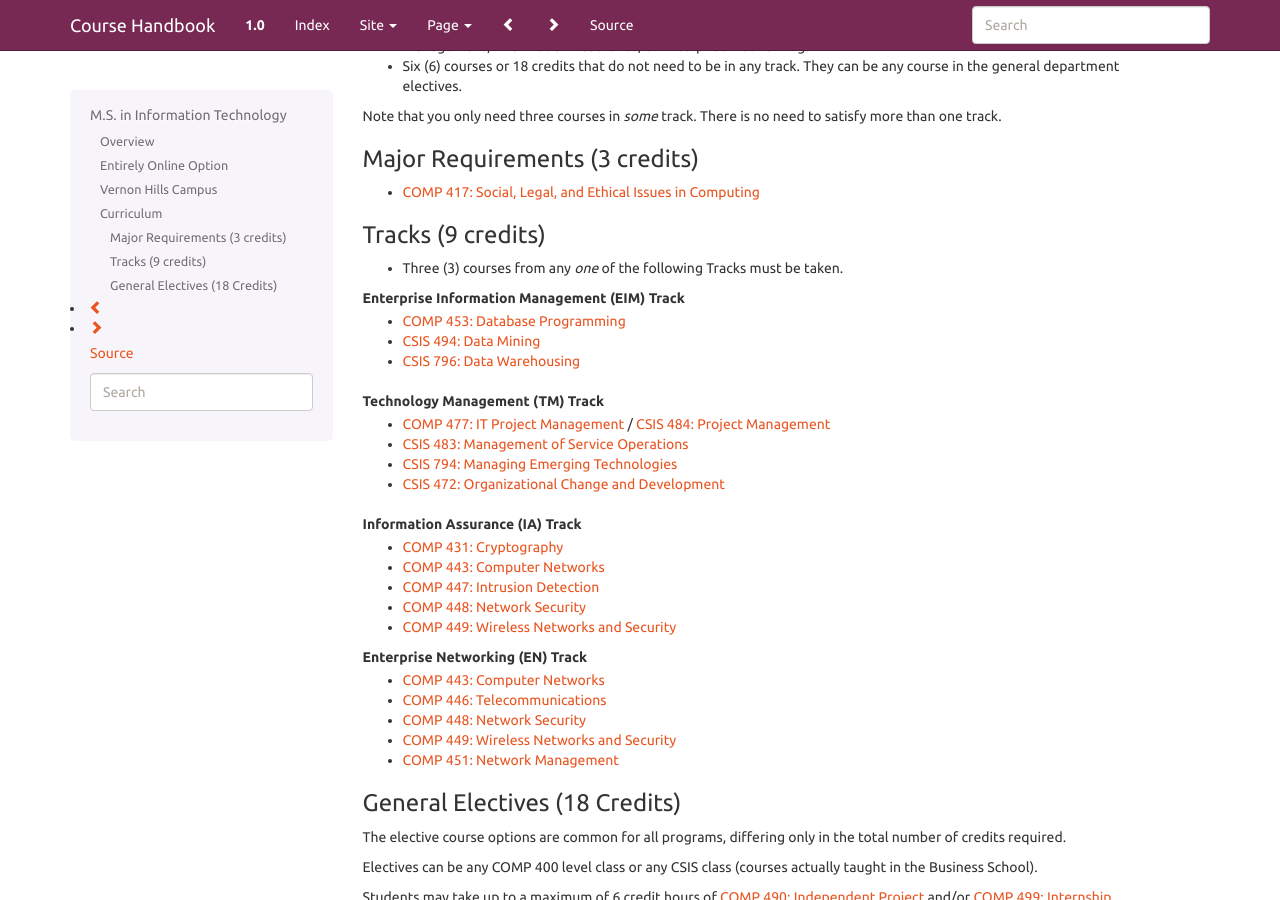
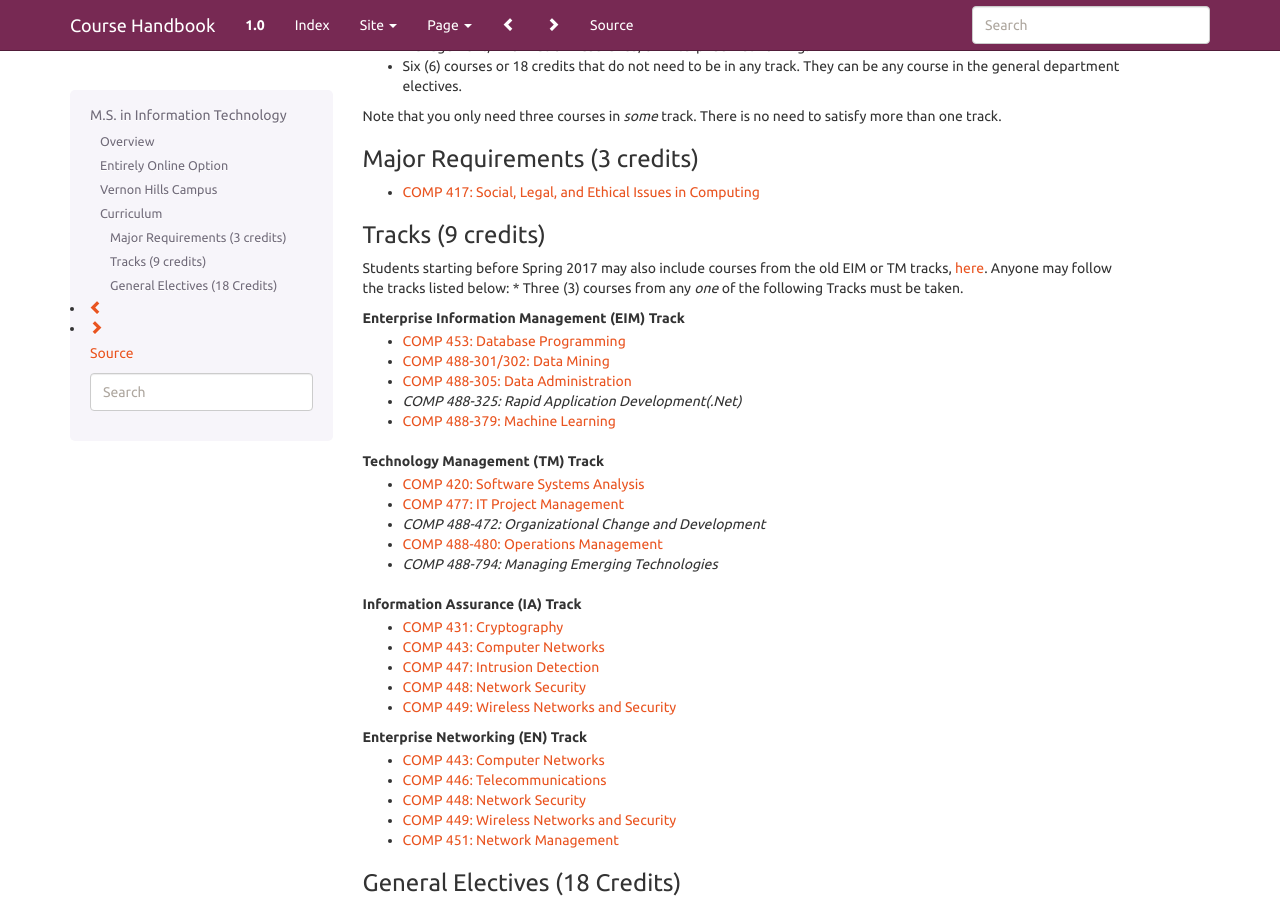
Before and after one commit to kyang5/coursedescriptions, a Sphinx documentation site: the page built from source/msit.rst, in a window 1280 px wide and 900 px high, scrolled down 969 px. Built offline with Sphinx 7.4.7, drawn with Linux system fonts in a browser that asks for light colours.

Commit message:
Modified EIM and TM Tarcks

```diff
--- a/source/msit.rst
+++ b/source/msit.rst
@@ -73,22 +73,23 @@ Major Requirements (3 credits)
 
 Tracks (9 credits)
 ~~~~~~~~~~~~~~~~~~
-
+Students starting before Spring 2017 may also include courses from the old  EIM or TM tracks, `here <oldtracks.html>`_.  Anyone may follow the tracks listed below:
 *   Three (3) courses from any *one* of the following Tracks must be taken.
 
 Enterprise Information Management (EIM) Track
     *   :doc:`comp453`
-    *   :doc:`csis494`
-    *   :doc:`csis796`
-
+    *   `COMP 488-301/302: Data Mining <https://luc.box.com/s/xtphmy7saa7et9gogdm03yn1ujeas39r>`_
+    *   `COMP 488-305: Data Administration <https://luc.box.com/s/xtuvk5iqlqrchhe2y8u3rtu8z89xui0u>`_
+    *   `COMP 488-325: Rapid Application Development(.Net)`
+    *   `COMP 488-379: Machine Learning <https://luc.box.com/s/k1y7k1a9j2g5wzjty82z89w6rvhju7ab>`_
 .. old :doc:`csis496`
 
 Technology Management (TM) Track
-    *   :doc:`comp477` / :doc:`csis484`
-    *   :doc:`csis483`
-    *   :doc:`csis794`
-    *   :doc:`csis472`
-
+    *   :doc:`comp420`
+    *   :doc:`comp477`
+    *   `COMP 488-472: Organizational Change and Development`
+    *   `COMP 488-480: Operations Management <https://luc.box.com/s/cx9fdr923695iw9yxm1mg51a9i98krwf>`_
+    *   `COMP 488-794: Managing Emerging Technologies`
 .. old :doc:`csis478`
 
 Information Assurance (IA) Track
```
Also changed, not shown: source/oldtracks.rst (added, +17 -0 lines).
